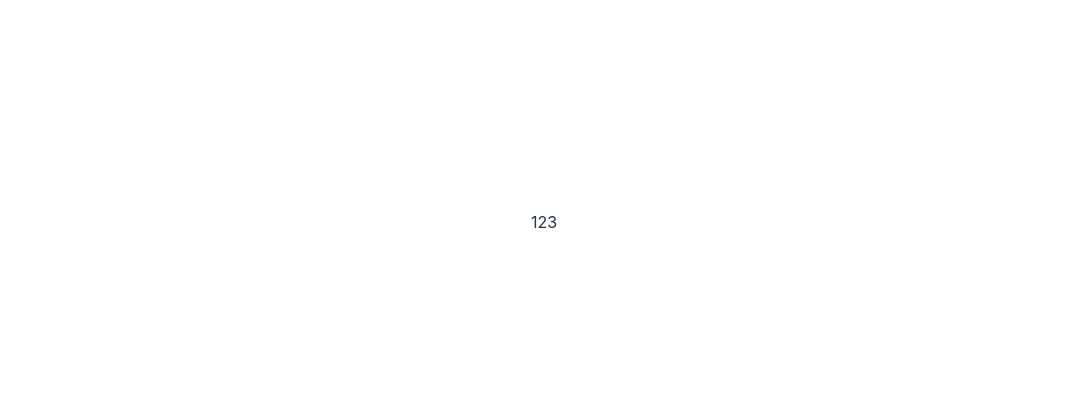
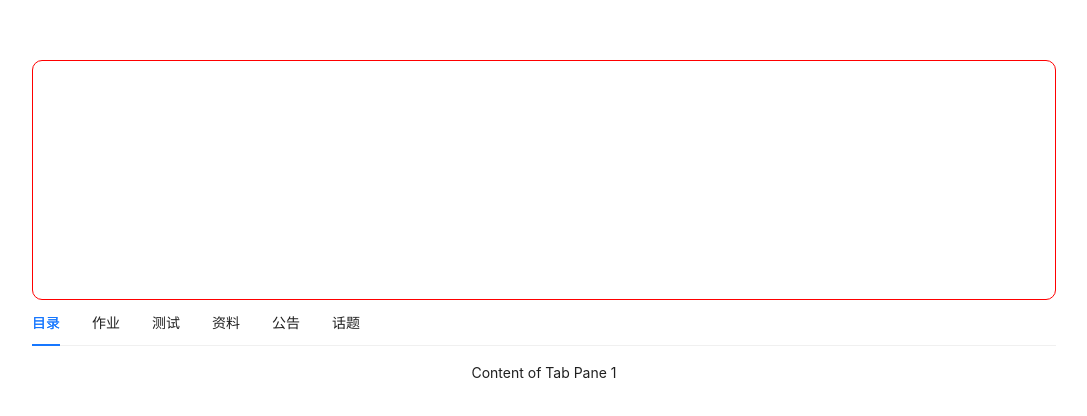
Before and after one commit to happygamewei/classroom-front, a Vue app: page /classDetail in a window 1280 px wide. Shown: the part 178-594 px from the top of the page, without its empty margins (96-1183 px from the left). Built offline with nearby package versions, Linux system fonts and the light colour scheme.

Commit message:
初次提交

```diff
--- a/src/App.vue
+++ b/src/App.vue
@@ -1,23 +1,10 @@
 <script setup>
-// import HelloWorld from './components/HelloWorld.vue'
-import HomePage from './views/HomePage.vue'
 </script>
 
 <template>
-  <HomePage />
+  <router-view></router-view>
 </template>
 
 <style scoped>
-.logo {
-  height: 6em;
-  padding: 1.5em;
-  will-change: filter;
-  transition: filter 300ms;
-}
-.logo:hover {
-  filter: drop-shadow(0 0 2em #646cffaa);
-}
-.logo.vue:hover {
-  filter: drop-shadow(0 0 2em #42b883aa);
-}
+
 </style>
--- a/src/main.js
+++ b/src/main.js
@@ -1,5 +1,9 @@
 import { createApp } from 'vue'
 import './style.css'
+import Antd from 'ant-design-vue';
 import App from './App.vue'
+import 'ant-design-vue/dist/reset.css';
+import router from "./router/index.js";
 
-createApp(App).mount('#app')
+
+createApp(App).use(Antd).use(router).mount('#app')
--- /dev/null
+++ b/src/router/index.js
@@ -0,0 +1,24 @@
+import {createRouter, createWebHistory} from 'vue-router'
+
+import HomePage from "../views/HomePage.vue";
+import ClassDetail from "../views/ClassDetail.vue";
+
+const routes = [
+    {
+        path: '/',
+        name: 'HomePage',
+        component: HomePage
+    },
+    {
+        path: '/classDetail',
+        name: 'ClassDetail',
+        component: ClassDetail
+    }
+]
+
+const router = createRouter({
+    history: createWebHistory(),
+    routes
+})
+
+export default router;
--- a/src/style.css
+++ b/src/style.css
@@ -69,9 +69,9 @@ button:focus-visible {
 }
 
 #app {
-  max-width: 1280px;
+  /*max-width: 1280px;*/
   margin: 0 auto;
-  padding: 2rem;
+  /*padding: 2rem;*/
   text-align: center;
 }
 
--- /dev/null
+++ b/src/views/ClassDetail.vue
@@ -0,0 +1,27 @@
+<template>
+  <div>
+    <div class="class_header"></div>
+    <div>
+      <a-tabs v-model:activeKey="activeKey">
+        <a-tab-pane key="1" tab="目录">Content of Tab Pane 1</a-tab-pane>
+        <a-tab-pane key="2" tab="作业" force-render>Content of Tab Pane 2</a-tab-pane>
+        <a-tab-pane key="3" tab="测试">Content of Tab Pane 3</a-tab-pane>
+        <a-tab-pane key="4" tab="资料">Content of Tab Pane 4</a-tab-pane>
+        <a-tab-pane key="5" tab="公告">Content of Tab Pane 5</a-tab-pane>
+        <a-tab-pane key="6" tab="话题">Content of Tab Pane 6</a-tab-pane>
+      </a-tabs>
+    </div>
+  </div>
+</template>
+<script setup>
+import { ref } from 'vue';
+const activeKey = ref('1');
+</script>
+<style>
+.class_header{
+  width: 80vw;
+  height: 30vh;
+  border: 1px solid red;
+  border-radius: 10px;
+}
+</style>
--- a/src/views/HomePage.vue
+++ b/src/views/HomePage.vue
@@ -1,6 +1,19 @@
 <template>
-  <div>123</div>
+  <div>
+    <h1>课堂派</h1>
+    <div class="card">
+      <router-link to="/classDetail">课程</router-link>
+    </div>
+  </div>
 </template>
 <script setup>
 
 </script>
+<style>
+.card{
+  width: 13vw;
+  height: 30vh;
+  border: 1px solid red;
+  border-radius: 10px;
+}
+</style>
```
Also changed, not shown: src/utils/request.js (added, +10 -0 lines), 2 other files (tests, documents, lock files or other folders).
